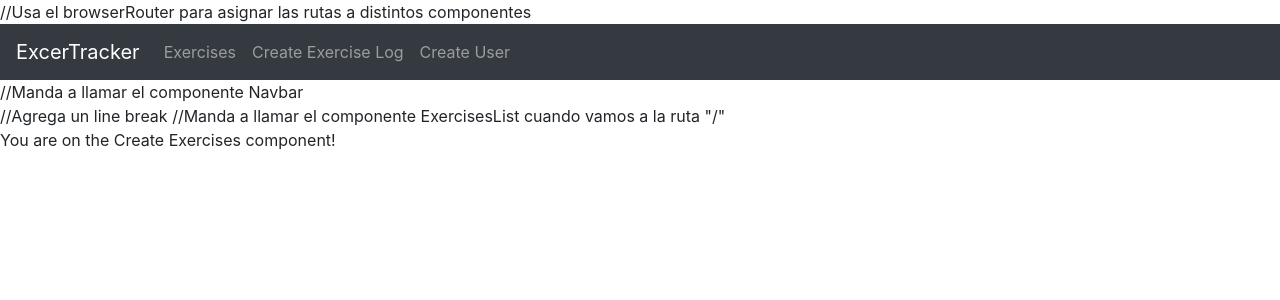
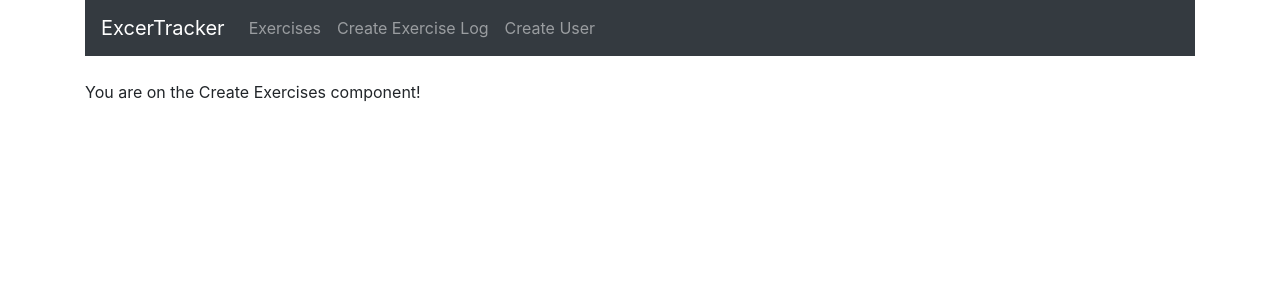
Before and after one commit to azkgar/MERNTest, a React (Create React App) app: page /create in a window 1280 px wide. Shown: the top 300 px of the page. Built offline with nearby package versions, Linux system fonts and the light colour scheme.

Commit message:
Fix component naming and adds the container in the app.js

```diff
--- a/src/App.js
+++ b/src/App.js
@@ -11,13 +11,16 @@ import CreateUser from "./components/create-user.component";
 
 function App() {
   return (
-    <Router> //Usa el browserRouter para asignar las rutas a distintos componentes
-      <Navbar /> //Manda a llamar el componente Navbar
-      <br /> //Agrega un line break
-      <Route path="/" exact component={ExercisesList} /> //Manda a llamar el componente ExercisesList cuando vamos a la ruta "/"
+    <Router>
+      <div className = "container">
+      <Navbar />
+      <br />
+      <Route path="/" exact component={ExercisesList} />
       <Route path="/edit/:id" component={EditExercise} />
       <Route path="/create" component={CreateExercise} />
       <Route path="/user" component={CreateUser} />
+      </div>
+
     </Router>
   );
 }
--- a/src/components/exercises-list.component.jsx
+++ b/src/components/exercises-list.component.jsx
@@ -1,6 +1,8 @@
 import React, {Component} from "react";
 
 export default class ExercisesList extends Component{
+
+
     render(){
         return(
             <div>
--- a/src/components/navbar.component.jsx
+++ b/src/components/navbar.component.jsx
@@ -1,9 +1,9 @@
 import React, {Component} from "react"; //usa react & component
 import {Link} from "react-router-dom"; //nos deja agregar links a las rutas con react-router-dom
 
-export default class Navbar extends Component { // nombre del componente y lo identifica como componente
-    render(){ //Todos los componentes tienen que rendear algo
-        return( //Inicia lo que vamos a mostrar en el html
+export default class Navbar extends Component {
+    render(){
+        return(
             <nav className="navbar navbar-dark bg-dark navbar-expand-lg">
                 <Link to="/" className ="navbar-brand">ExcerTracker</Link>
                 <div className="collapse navbar-collapse">
```
Also changed, not shown: src/components/edit-exercise.component.jsx (renamed from src/components/edit-exercises.component.jsx).
